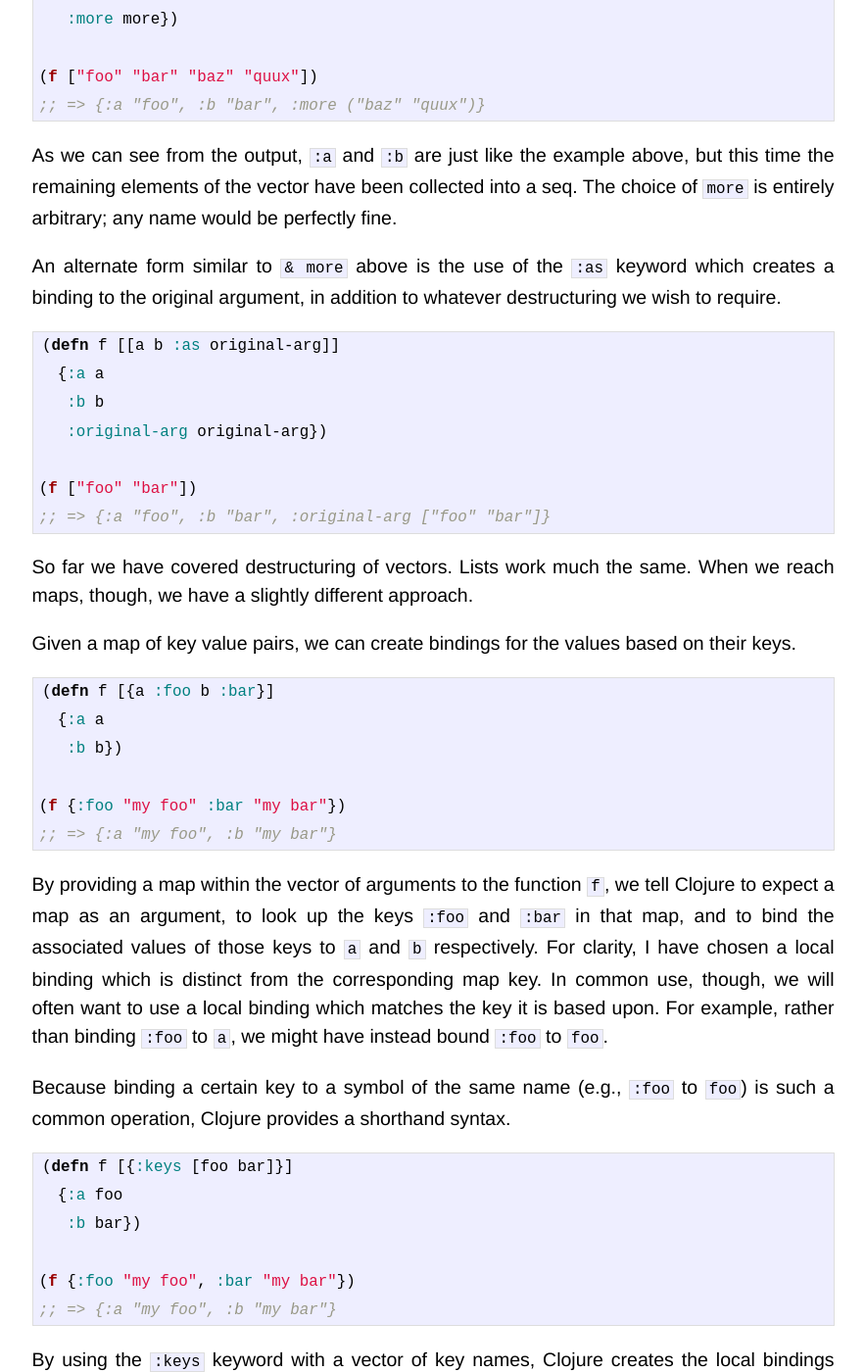
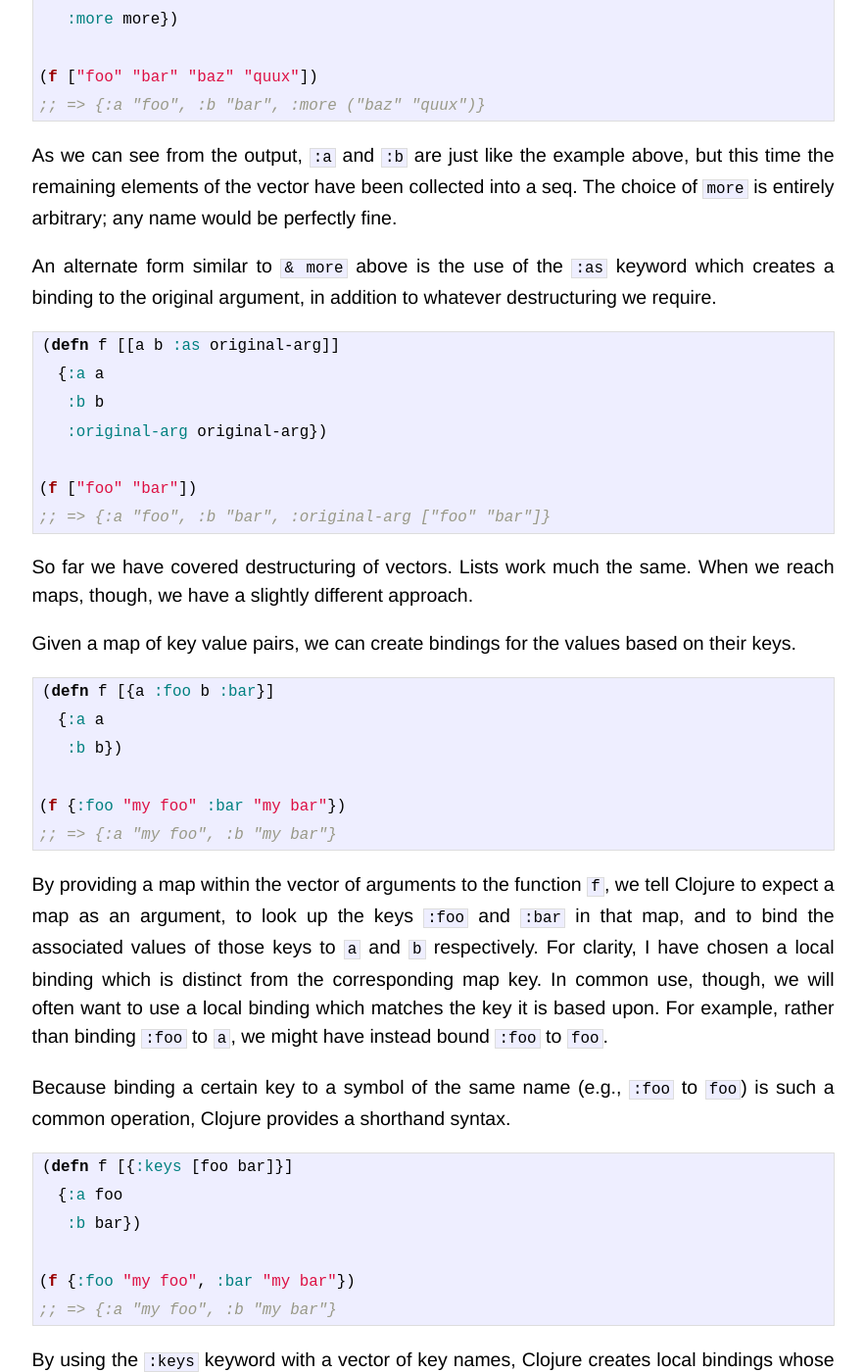
Before and after one commit to fcgvisa/enocom.github.io, a Jekyll site: the page built from _posts/2015-01-03-a-brief-intro-to-destructuring-in-clojure.md, in a window 1280 px wide and 1400 px high, scrolled down 1065 px. Shown: the whole window at 98% size, without its empty margins (198-1081 px from the left). Built offline with Jekyll 4.4.1, drawn with Linux system fonts in a browser that asks for light colours; Markdown is read by kramdown in place of the engine named in the settings; comment, search, counter and statistics services are not loaded; some of the changed text lies outside the part shown.

Commit message:
Minor corrections to the most recent post

````diff
--- a/_posts/2015-01-03-a-brief-intro-to-destructuring-in-clojure.md
+++ b/_posts/2015-01-03-a-brief-intro-to-destructuring-in-clojure.md
@@ -37,7 +37,7 @@ In the case a multi-element vector, we can destructure as many individual elemen
 
 As we can see from the output, `:a` and `:b` are just like the example above, but this time the remaining elements of the vector have been collected into a seq. The choice of `more` is entirely arbitrary; any name would be perfectly fine.
 
-An alternate form similar to `& more` above is the use of the `:as` keyword which creates a binding to the original argument, in addition to whatever destructuring we wish to require.
+An alternate form similar to `& more` above is the use of the `:as` keyword which creates a binding to the original argument, in addition to whatever destructuring we require.
 
 ``` clojure
 (defn f [[a b :as original-arg]]
````
Also changed, not shown: other parts of _posts/2015-01-03-a-brief-intro-to-destructuring-in-clojure.md (+1 -1 lines).
